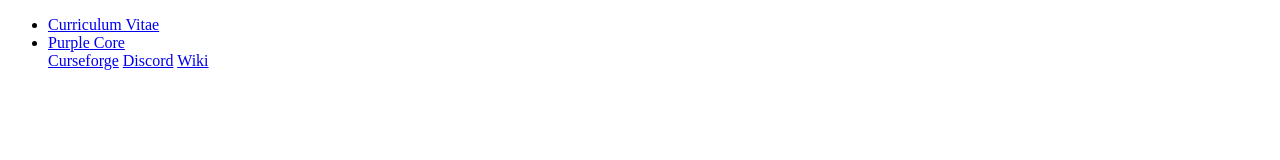
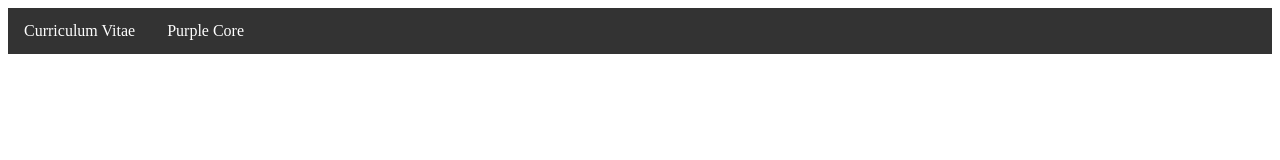
Before and after one commit to ClementDaguenet/ClementDaguenet.github.io, a plain HTML site: page index.html in a window 1280 px wide. Drawn offline with Linux system fonts and the light colour scheme.

Commit message:
Stylesheet updated

```diff
--- a/index.html
+++ b/index.html
@@ -4,7 +4,7 @@
         <title>Clément DAGUENET</title>
         <meta charset="UTF-8">
         <meta name="viewport" content="width=device-width, initial-scale=1.0">
-        <link href="libs/lib.css" type="text/css"/>
+        <link href="libs/lib.css" type="text/css" rel="stylesheet"/>
     </head>
     <body >
         <ul>
```
